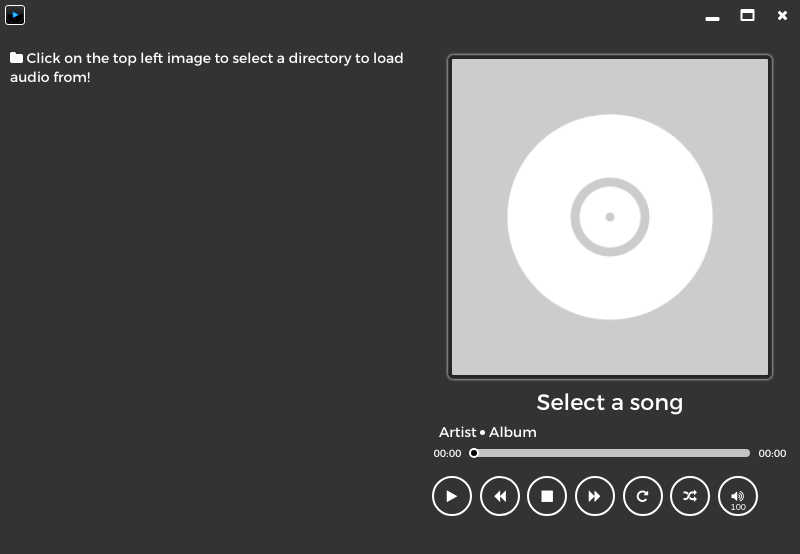
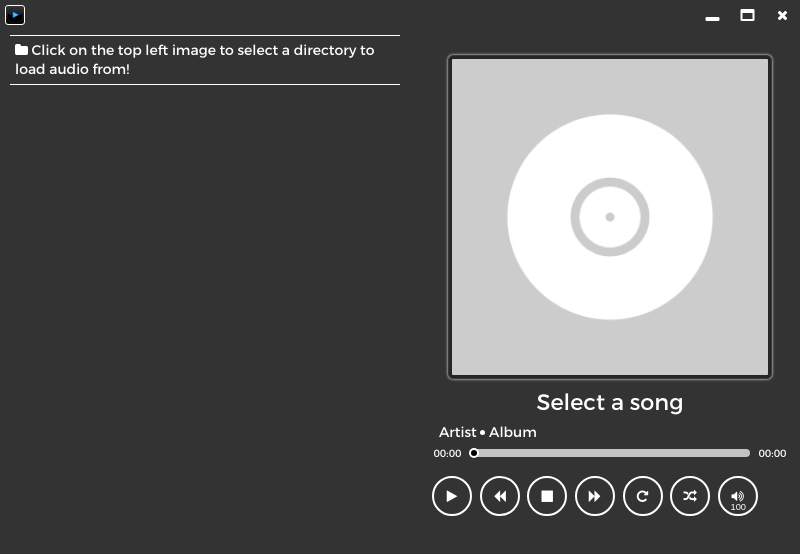
Before and after one commit to Unaimd/musicPlayer, an Electron app: page src/index.html in a window 800 px wide. Drawn offline with Linux system fonts and the light colour scheme; no server answers.

Commit message:
Changed loader to old one

```diff
--- a/src/index.html
+++ b/src/index.html
@@ -111,13 +111,13 @@
 
     <div class="content">
         <ul id="songs">
-            <p data-type="info">
+            <li data-type="info">
                 <i class="fa fa-folder"></i>
                 Click on the top left image to select a directory to load audio from!
-            </p>
+            </li>
         </ul>
     </div>
-    <div class="clearfix"></div>
+
     <script src="./assets/js/ui.js"></script>
     <script src="./assets/js/Song.js"></script>
     <script src="./assets/js/audioplayer.js"></script>
```
